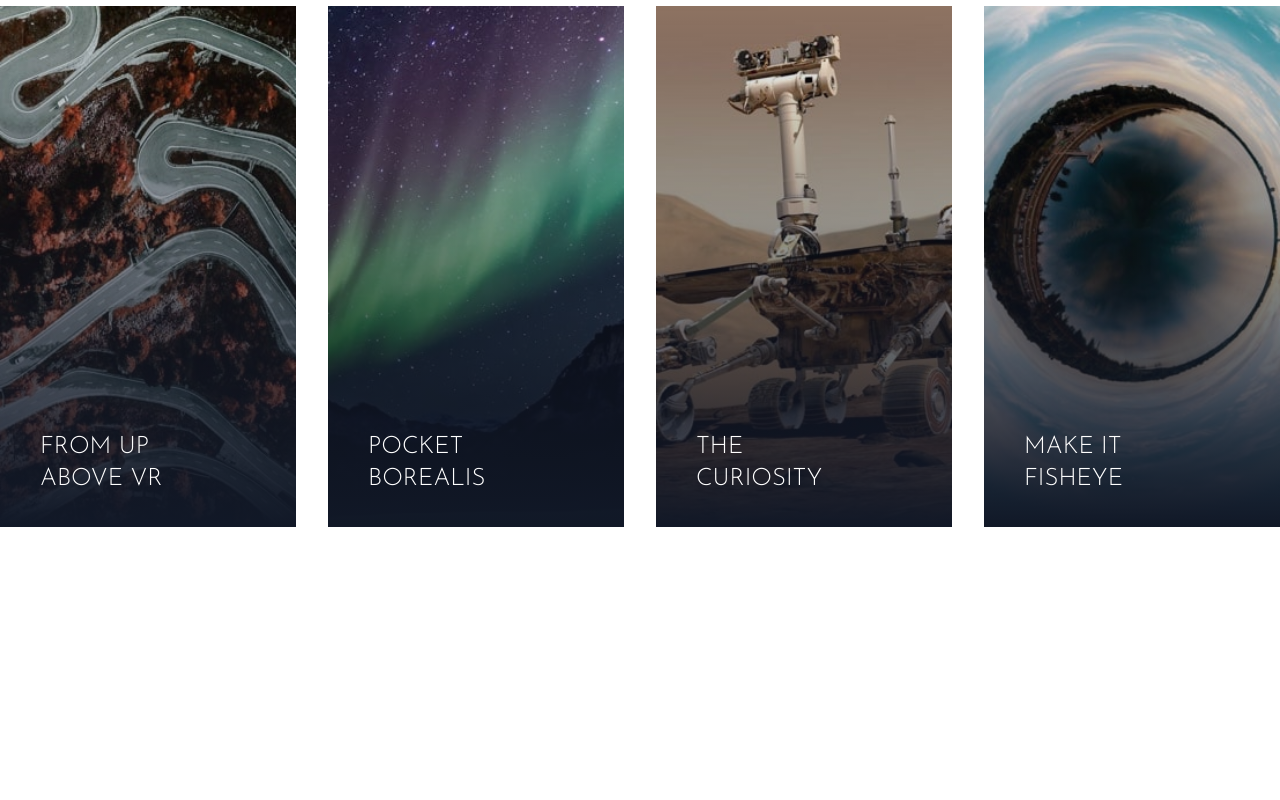
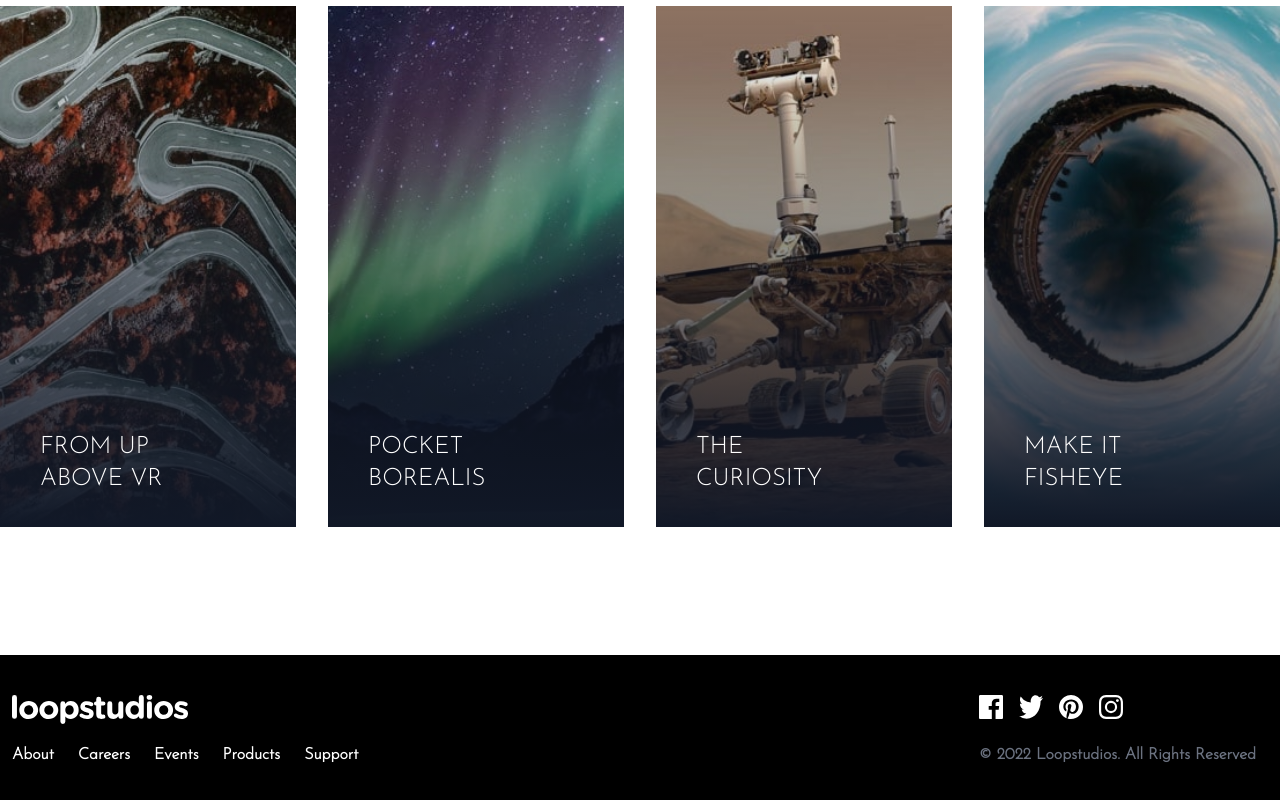
Before and after one commit to hayden-93/tailwind-website-projects, a Next.js app: page /loopstudios in a window 1280 px wide. Shown: the part 2094-2894 px from the top of the page. Before the commit the page ends 2749 px from the top, so only its background shows below. Built offline with nearby package versions, Linux system fonts and the light colour scheme.

Commit message:
feat: footer

```diff
--- a/pages/loopstudios.tsx
+++ b/pages/loopstudios.tsx
@@ -3,6 +3,7 @@ import React from "react";
 import Head from "next/head";
 import Image from "next/image";
 import Link from "next/link";
+import Script from "next/script";
 
 const LoopStudios = () => {
   return (
@@ -56,8 +57,39 @@ const LoopStudios = () => {
               <div className="mx-2 group-hover:border-b group-hover:border-blue-50"></div>
             </div>
           </div>
-          {/*// TODO: Create hamburger button*/}
+          <div className="md:hidden">
+            <button
+              id="menu-btn"
+              type="button"
+              className="z-40 hamburger block md:hidden focus:outline-none"
+            >
+              <span className="hamburger-top"></span>
+              <span className="hamburger-middle"></span>
+              <span className="hamburger-bottom"></span>
+            </button>
+          </div>
         </nav>
+
+        <div
+          id="menu"
+          className="absolute top-0 bottom-0 left-0 flex-col self-end hidden w-full min-h-screen py-1 pt-40 pl-12 space-y-3 text-lg text-white uppercase bg-black"
+        >
+          <Link href="#" className="hover:text-pink-500">
+            About
+          </Link>
+          <Link href="#" className="hover:text-pink-500">
+            Careers
+          </Link>
+          <Link href="#" className="hover:text-pink-500">
+            Events
+          </Link>
+          <Link href="#" className="hover:text-pink-500">
+            Products
+          </Link>
+          <Link href="#" className="hover:text-pink-500">
+            Support
+          </Link>
+        </div>
         <p className="max-w-screen-sm my-32 p-4 font-sans text-4xl text-white uppercase border-2 md:p-10 md:m-32 md:mx-0 md:text-6xl">
           Impressive experiences that deliver
         </p>
@@ -71,7 +103,7 @@ const LoopStudios = () => {
             height={500}
           />
           <div className="top-48 pr-0 bg-white md:absolute md:right-0 md:py-20 md:pl-20">
-            <h2 className="max-w-screen-loop-lg mt-10 mb-6 font-sans text-4xl text-gray-900 uppercase text-center md:text-5xl md:mt-0 md:text-left">
+            <h2 className="max-w-screen-loop-lg mt-10 mb-6 pr-6 font-sans text-4xl text-gray-900 uppercase text-center md:text-5xl md:mt-0 md:text-left">
               The leader in interactive VR
             </h2>
             <p className="max-w-md text-center md:text-left">
@@ -85,7 +117,7 @@ const LoopStudios = () => {
       </section>
       <section id="creations">
         <div className="container max-w-screen-loop-xl mx-auto my-32 px-6 text-gray-900 md:px-0">
-          <div className="flex justify-center mb-20 md:justify-between">
+          <div className="flex justify-center mb-20 px-6 md:justify-between">
             <h2 className="text-4xl text-center uppercase md:text-left md:text-5xl">
               Our Creations
             </h2>
@@ -246,7 +278,94 @@ const LoopStudios = () => {
           </button>
         </div>
       </section>
-      <section id=""></section>
+      <footer className="bg-black container max-w-screen-loop-xl mx-auto py-10">
+        <div className="flex flex-col items-center mb-8 space-y-6 md:flex-row md:space-y-0 md:justify-between md:items-start">
+          <div className="flex flex-col items-center space-y-8 md:items-start md:space-y-4">
+            <div className="h-8">
+              <Image
+                src="/images/loopstudios/logo.svg"
+                alt="Logo"
+                width={300}
+                height={300}
+                className="w-44 md:ml-3"
+              />
+            </div>
+            <div className="flex flex-col items-center space-y-4 font-bold text-white md:flex-row md:space-y-0 md:space-x-6 md:ml-3">
+              <div className="group h-10">
+                <Link href="#">About</Link>
+                <div className="mx-2 group-hover:border-b group-hover:border-blue-50"></div>
+              </div>
+              <div className="group h-10">
+                <Link href="#">Careers</Link>
+                <div className="mx-2 group-hover:border-b group-hover:border-blue-50"></div>
+              </div>
+              <div className="group h-10">
+                <Link href="#">Events</Link>
+                <div className="mx-2 group-hover:border-b group-hover:border-blue-50"></div>
+              </div>
+              <div className="group h-10">
+                <Link href="#">Products</Link>
+                <div className="mx-2 group-hover:border-b group-hover:border-blue-50"></div>
+              </div>
+              <div className="group h-10">
+                <Link href="#">Support</Link>
+                <div className="mx-2 group-hover:border-b group-hover:border-blue-50"></div>
+              </div>
+            </div>
+          </div>
+          <div className="flex flex-col items-start justify-between space-y-4 text-gray-500">
+            <div className="flex items-center justify-center mx-auto space-x-4 md:justify-end md:mx-0">
+              <div className="group h-8">
+                <Link href="#">
+                  <Image
+                    src="/icons/loopstudios/icon-facebook.svg"
+                    alt="Facebook icon"
+                    width={24}
+                    height={24}
+                    className="h-6"
+                  />
+                </Link>
+              </div>
+              <div className="group h-8">
+                <Link href="#">
+                  <Image
+                    src="/icons/loopstudios/icon-twitter.svg"
+                    alt="Twitter icon"
+                    width={24}
+                    height={24}
+                    className="h-6"
+                  />
+                </Link>
+              </div>
+              <div className="group h-8">
+                <Link href="#">
+                  <Image
+                    src="/icons/loopstudios/icon-pinterest.svg"
+                    alt="Pinterest icon"
+                    width={24}
+                    height={24}
+                    className="h-6"
+                  />
+                </Link>
+              </div>
+              <div className="group h-8">
+                <Link href="#">
+                  <Image
+                    src="/icons/loopstudios/icon-instagram.svg"
+                    alt="Instagram icon"
+                    width={24}
+                    height={24}
+                    className="h-6"
+                  />
+                </Link>
+              </div>
+            </div>
+            <p className="font-bold pr-6">
+              &copy; 2022 Loopstudios. All Rights Reserved
+            </p>
+          </div>
+        </div>
+      </footer>
     </div>
   );
 };
```
